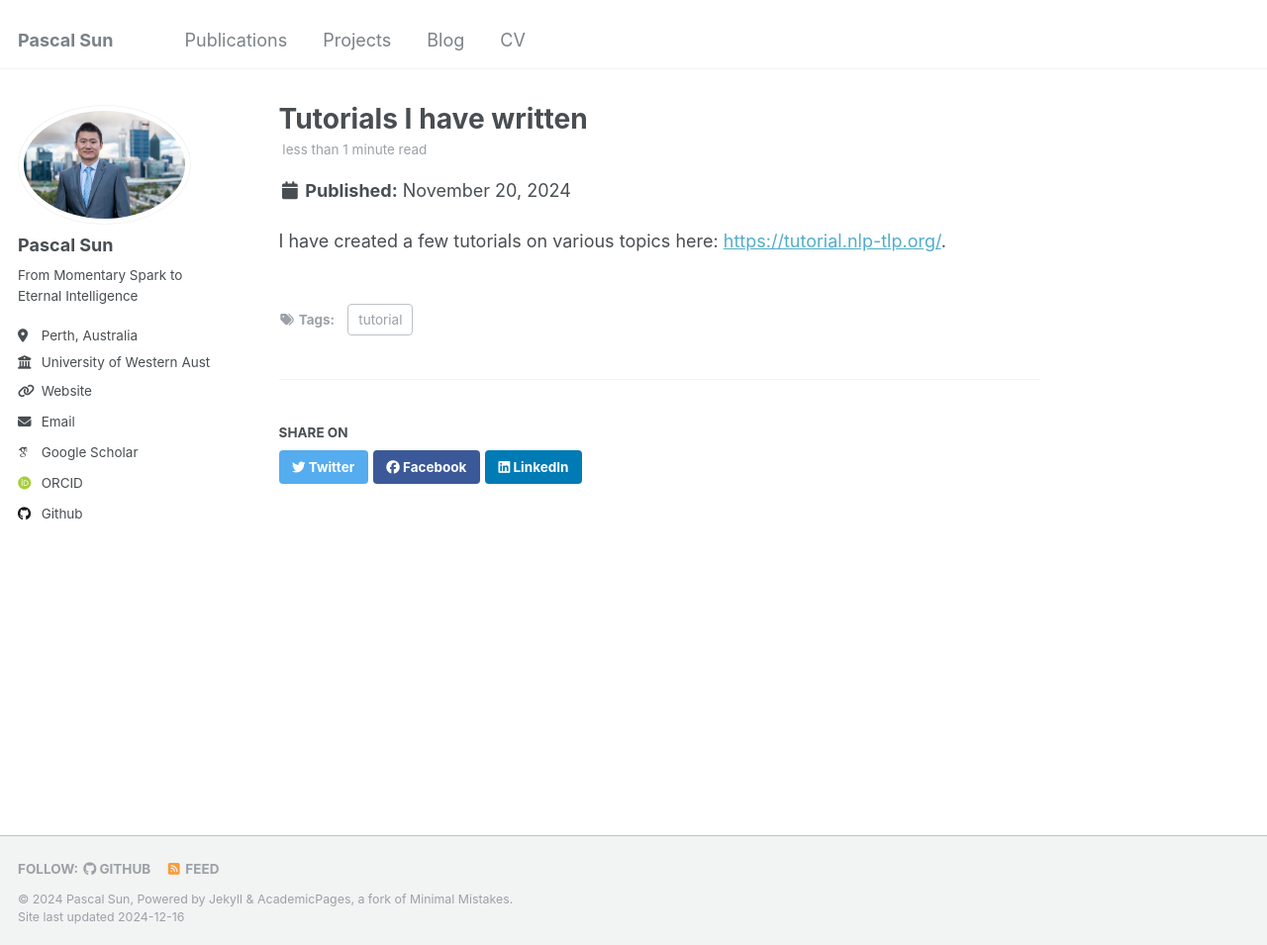
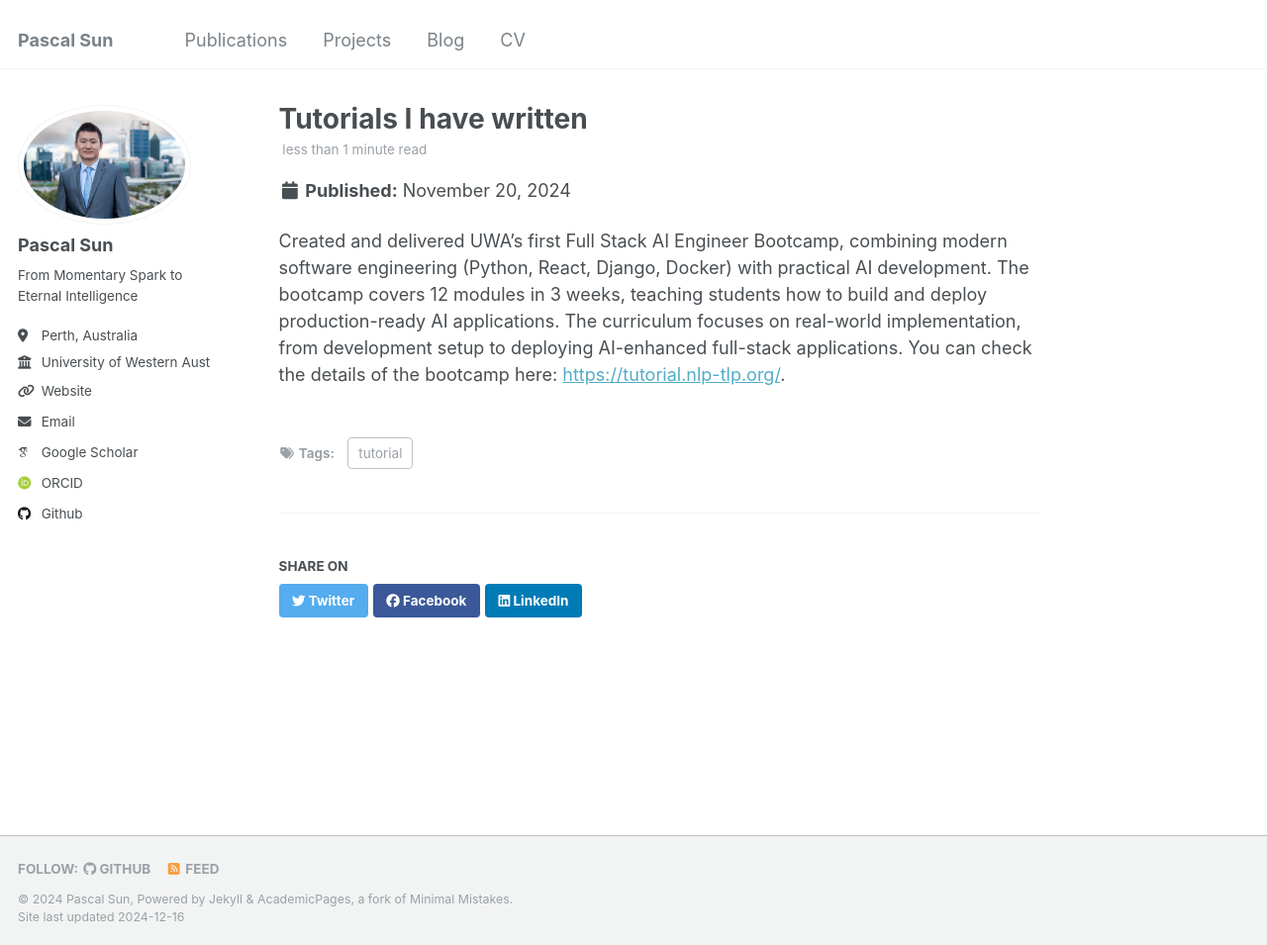
Before and after one commit to PascalSun/pascalsun.github.io, a Jekyll site: the page built from _posts/2024-11-20-tutorial.md, in a window 1280 px wide and 955 px high. Shown: the whole window at 99% size. Built offline with Jekyll 4.4.1, drawn with Linux system fonts in a browser that asks for light colours; some web fonts are replaced.

Commit message:
add detailed description

```diff
--- a/_posts/2024-11-20-tutorial.md
+++ b/_posts/2024-11-20-tutorial.md
@@ -6,4 +6,7 @@ tags:
   - tutorial
 ---
 
-I have created a few tutorials on various topics here: [https://tutorial.nlp-tlp.org/](https://tutorial.nlp-tlp.org/).
+Created and delivered UWA's first Full Stack AI Engineer Bootcamp, combining modern software engineering (Python, React, Django, Docker) with practical AI development.
+The bootcamp covers 12 modules in 3 weeks, teaching students how to build and deploy production-ready AI applications.
+The curriculum focuses on real-world implementation, from development setup to deploying AI-enhanced full-stack applications.
+You can check the details of the bootcamp here: [https://tutorial.nlp-tlp.org/](https://tutorial.nlp-tlp.org/).
```
